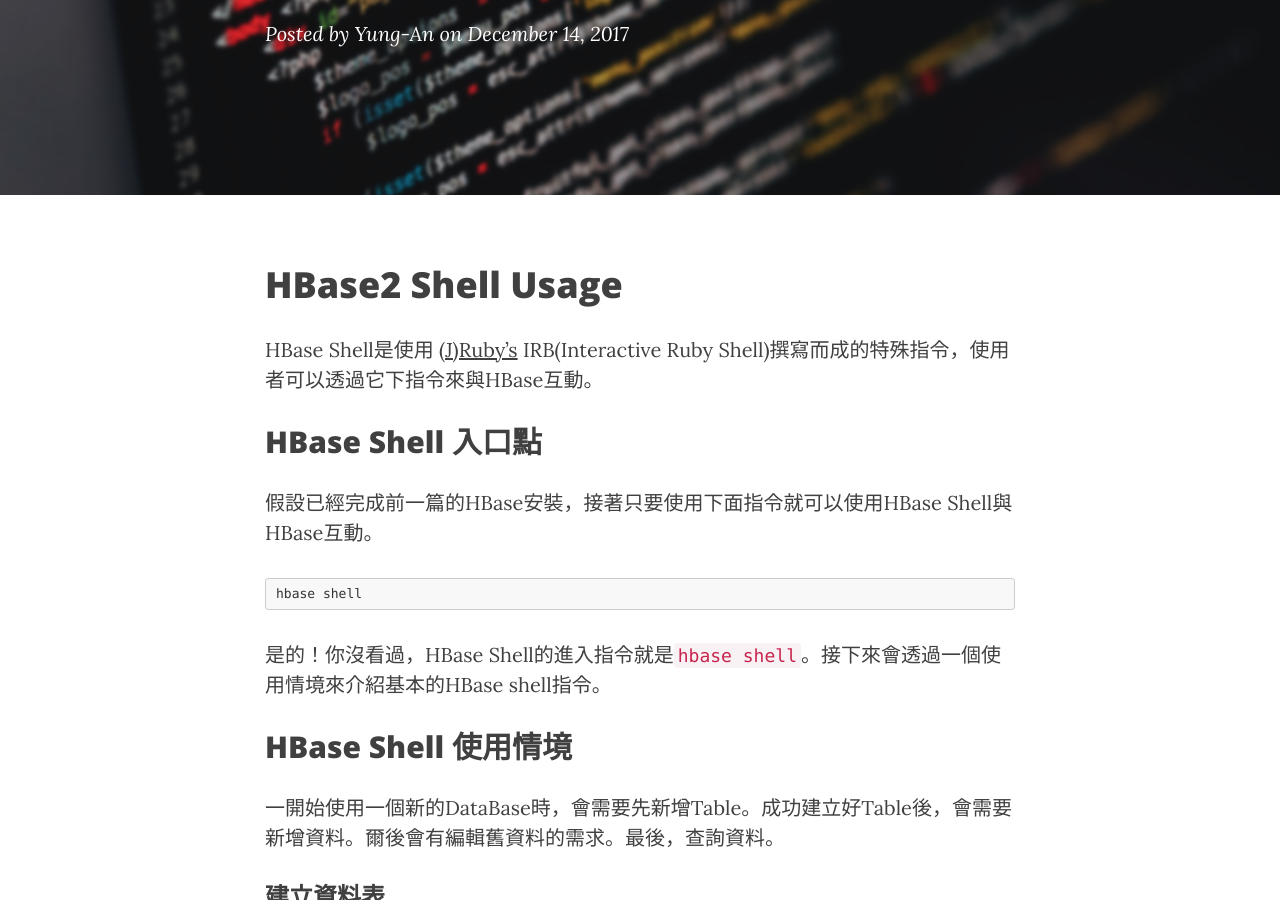
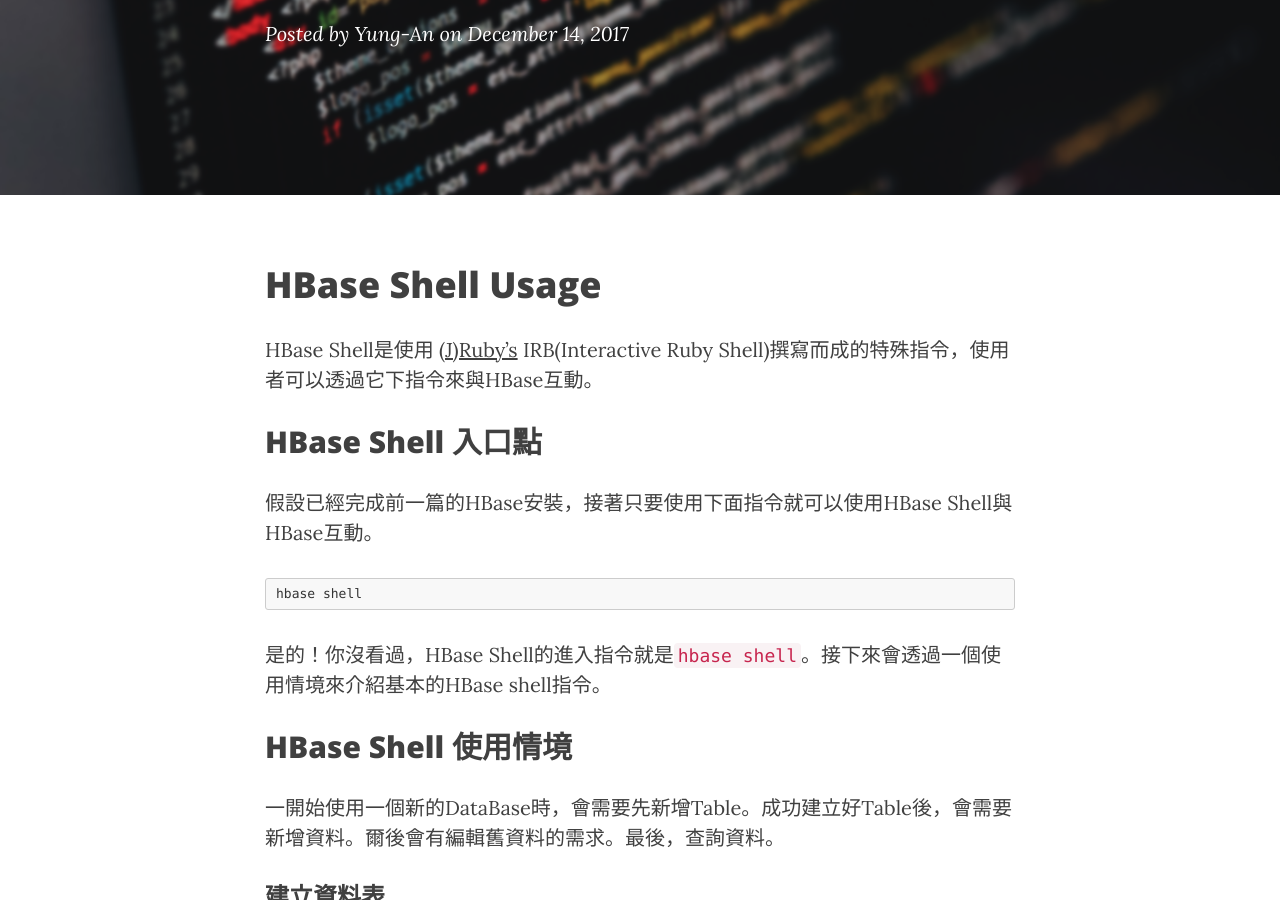
Before and after one commit to mathsigit/blog_page, a Jekyll site: the page built from _posts/2017-12-14-30days-series-10-usage-of-hbase-shell.md, in a window 1280 px wide and 900 px high, scrolled down 341 px. Built offline with Jekyll 4.4.1, drawn with Linux system fonts in a browser that asks for light colours; nearby versions of some CDN libraries.

Commit message:
Fixed typo of 30 days series,day 10.

```diff
--- a/_posts/2017-12-14-30days-series-10-usage-of-hbase-shell.md
+++ b/_posts/2017-12-14-30days-series-10-usage-of-hbase-shell.md
@@ -7,7 +7,7 @@ author:     "Yung-An"
 header-img: "img/technical-post-bg.png"
 ---
 
-# HBase2 Shell Usage
+# HBase Shell Usage
 
 HBase Shell是使用 [(J)Ruby's][jruby_official] IRB(Interactive Ruby Shell)撰寫而成的特殊指令，使用者可以透過它下指令來與HBase互動。
 
```
